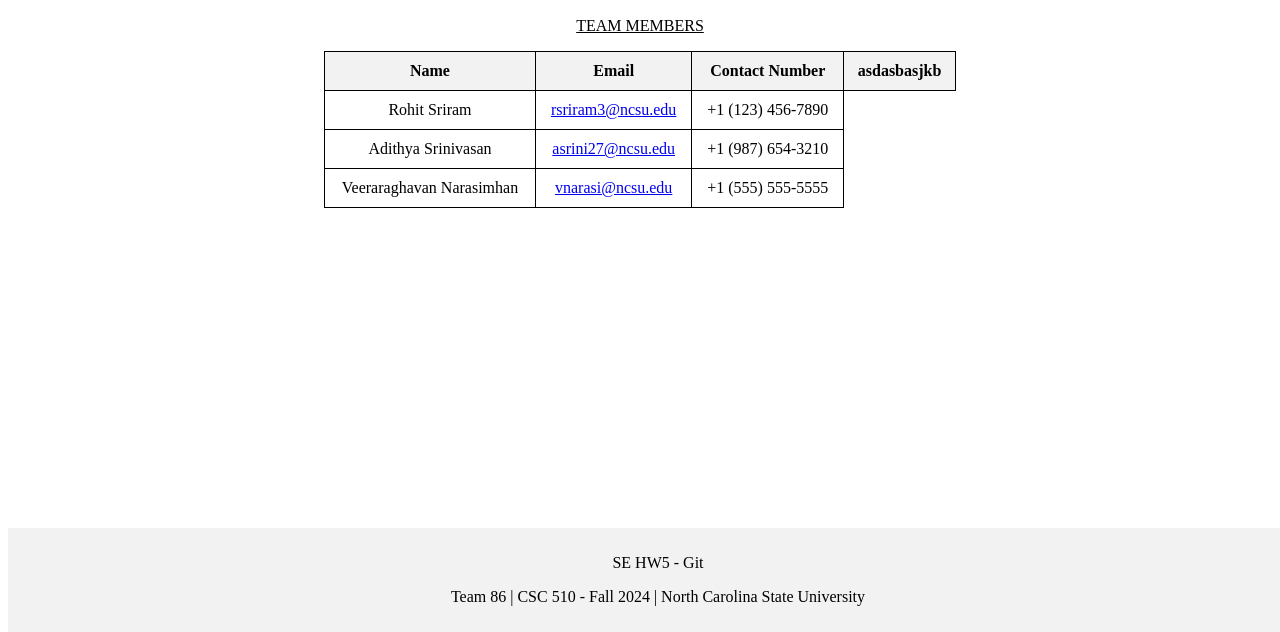
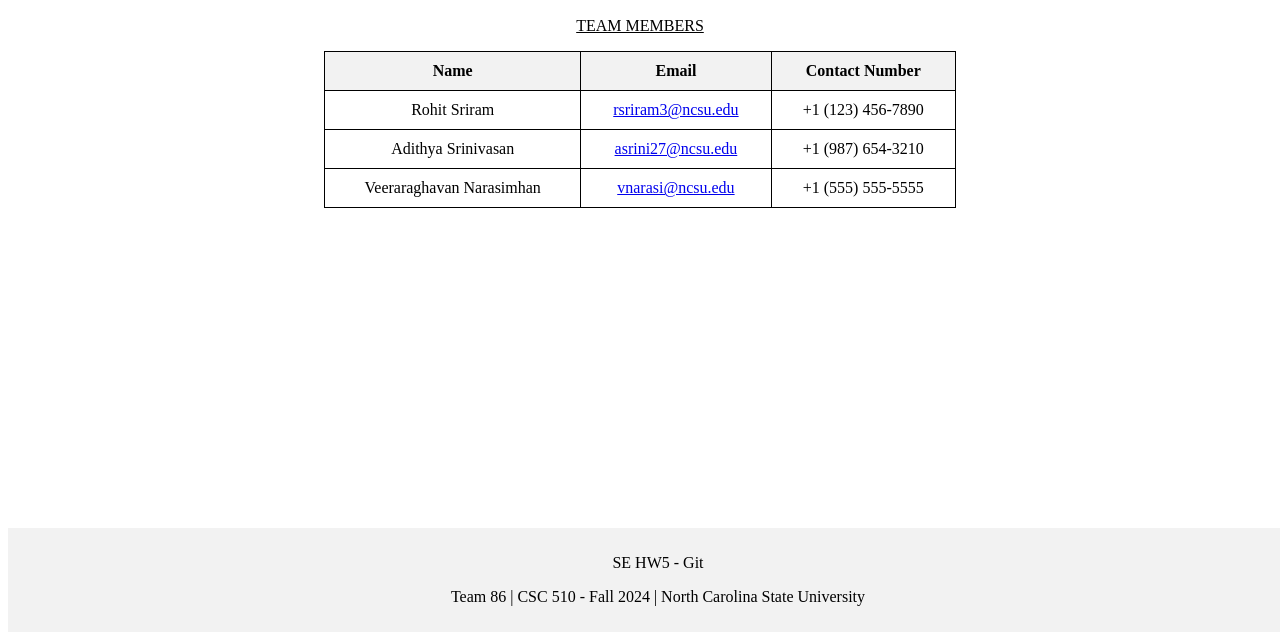
Before and after one commit to SE-Fall24-86/git-homework, a plain HTML site: page index.html in a window 1280 px wide. Shown: the part 168-800 px from the top of the page. Drawn offline with Linux system fonts and the light colour scheme.

Commit message:
Revert "added wrong line"
This reverts commit 858a395a1800504c9098a948102adfe308362cef.

```diff
--- a/index.html
+++ b/index.html
@@ -42,7 +42,6 @@
                 <th>Name</th>
                 <th>Email</th>
                 <th>Contact Number</th>
-                <th>asdasbasjkb</th>
             </tr>
         </thead>
         <tbody>
```
